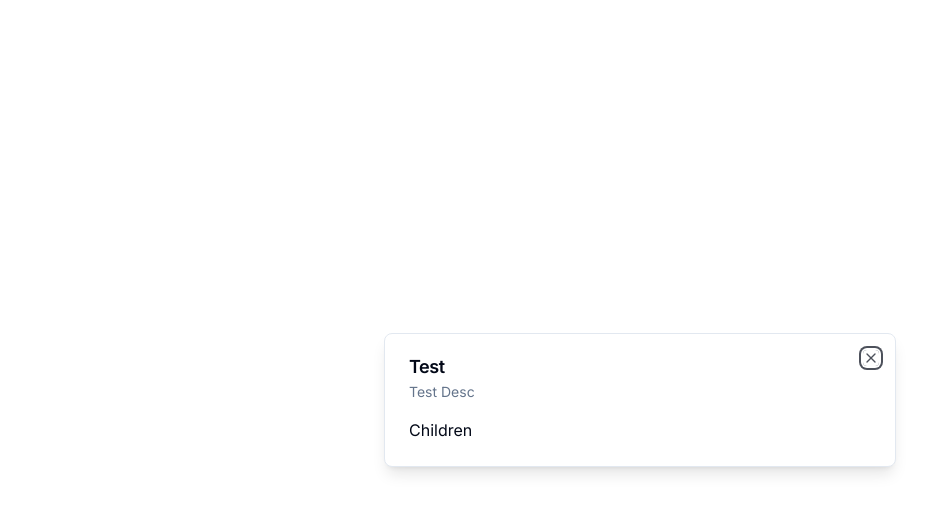
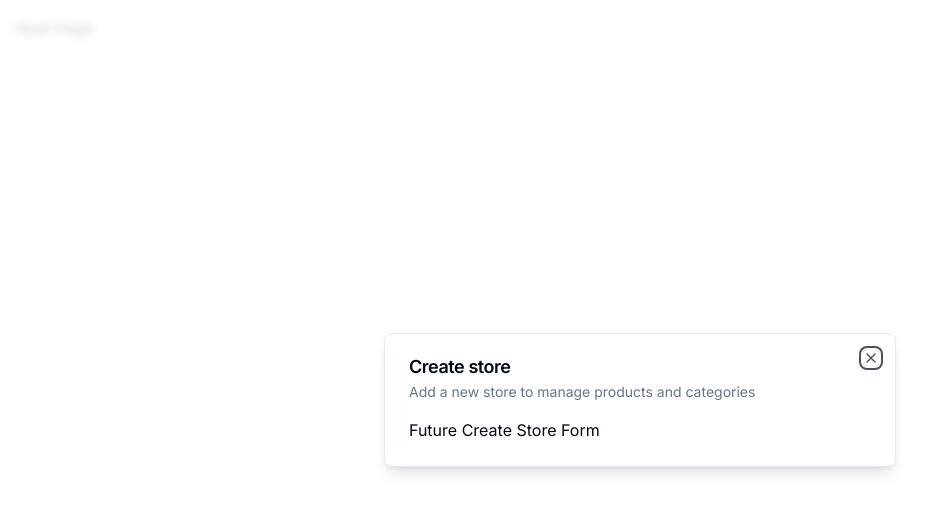
Before and after one commit to samincgs/Ecommerce-admin, a Next.js app: page / in a window 1280 px wide. Shown: the top 512 px of the page, without its empty margins (0-940 px from the left). Built offline with nearby package versions, Linux system fonts and the light colour scheme.

Commit message:
created the modal and now must create the form for users to create the store

```diff
--- a/app/(root)/page.tsx
+++ b/app/(root)/page.tsx
@@ -1,16 +1,19 @@
 'use client';
 
-import { Modal } from '@/components/ui/modal';
-import { UserButton } from '@clerk/nextjs';
+import { useStoreModal } from '@/hooks/use-store-modal';
+import { useEffect } from 'react';
 
 const SetupPage = () => {
-  return (
-    <div className='p-4'>
-      <Modal title='Test' description='Test Desc' isOpen onClose={() => {}}>
-        Children
-      </Modal>
-    </div>
-  );
+  const onOpen = useStoreModal((state) => state.onOpen);
+  const isOpen = useStoreModal((state) => state.isOpen);
+
+  useEffect(() => {
+    if (!isOpen) {
+      onOpen();
+    }
+  }, [isOpen, onOpen]);
+
+  return <div className='p-4'>Root Page</div>;
 };
 
 export default SetupPage;
--- a/app/layout.tsx
+++ b/app/layout.tsx
@@ -1,7 +1,10 @@
 import type { Metadata } from 'next';
 import { Inter } from 'next/font/google';
+import { ClerkProvider } from '@clerk/nextjs';
+
+import { ModalProvider } from '@/providers/modal-provider';
+
 import './globals.css';
-import { ClerkProvider } from '@clerk/nextjs';
 
 const inter = Inter({ subsets: ['latin'] });
 
@@ -18,7 +21,10 @@
   return (
     <ClerkProvider>
       <html lang='en'>
-        <body className={inter.className}>{children}</body>
+        <body className={inter.className}>
+          <ModalProvider />
+          {children}
+        </body>
       </html>
     </ClerkProvider>
   );
--- /dev/null
+++ b/components/modals/store-modal.tsx
@@ -0,0 +1,18 @@
+'use client';
+
+import { useStoreModal } from '@/hooks/use-store-modal';
+import { Modal } from '@/components/ui/modal';
+
+export const StoreModal = () => {
+  const storeModal = useStoreModal();
+  return (
+    <Modal
+      title='Create store'
+      description='Add a new store to manage products and categories'
+      isOpen={storeModal.isOpen}
+      onClose={storeModal.onClose}
+    >
+      Future Create Store Form
+    </Modal>
+  );
+};
--- a/components/ui/modal.tsx
+++ b/components/ui/modal.tsx
@@ -16,13 +16,13 @@
   children?: React.ReactNode;
 }
 
-export const Modal = ({
+export const Modal: React.FC<ModalProps> = ({
   title,
   description,
   isOpen,
   onClose,
   children,
-}: ModalProps) => {
+}) => {
   const onChange = (open: boolean) => {
     if (!open) {
       onClose();
--- /dev/null
+++ b/hooks/use-store-modal.tsx
@@ -0,0 +1,13 @@
+import { create } from 'zustand';
+
+interface useStoreModalStore {
+  isOpen: boolean;
+  onOpen: () => void;
+  onClose: () => void;
+}
+
+export const useStoreModal = create<useStoreModalStore>((set) => ({
+  isOpen: false,
+  onOpen: () => set({ isOpen: true }),
+  onClose: () => set({ isOpen: false }),
+}));
--- a/package.json
+++ b/package.json
@@ -19,7 +19,8 @@
     "react": "^18",
     "react-dom": "^18",
     "tailwind-merge": "^2.0.0",
-    "tailwindcss-animate": "^1.0.7"
+    "tailwindcss-animate": "^1.0.7",
+    "zustand": "^4.4.7"
   },
   "devDependencies": {
     "@types/node": "^20",
--- /dev/null
+++ b/providers/modal-provider.tsx
@@ -0,0 +1,22 @@
+'use client';
+import { useEffect, useState } from 'react';
+
+import { StoreModal } from '@/components/modals/store-modal';
+
+export const ModalProvider = () => {
+  const [isMounted, setIsMounted] = useState(false);
+
+  useEffect(() => {
+    setIsMounted(true);
+  }, []);
+
+  if (!isMounted) {
+    return null;
+  }
+
+  return (
+    <>
+      <StoreModal />
+    </>
+  );
+};
```
Also changed, not shown: 1 other file (tests, documents, lock files or other folders).
